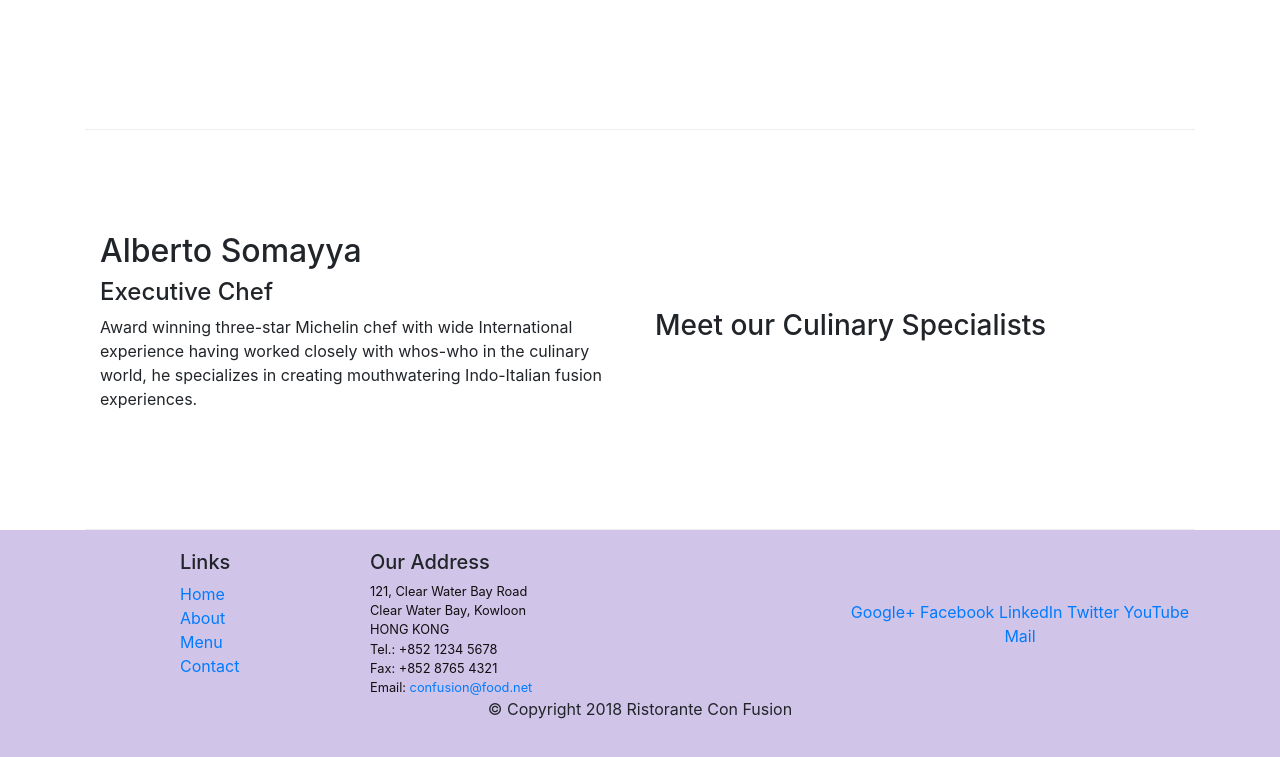
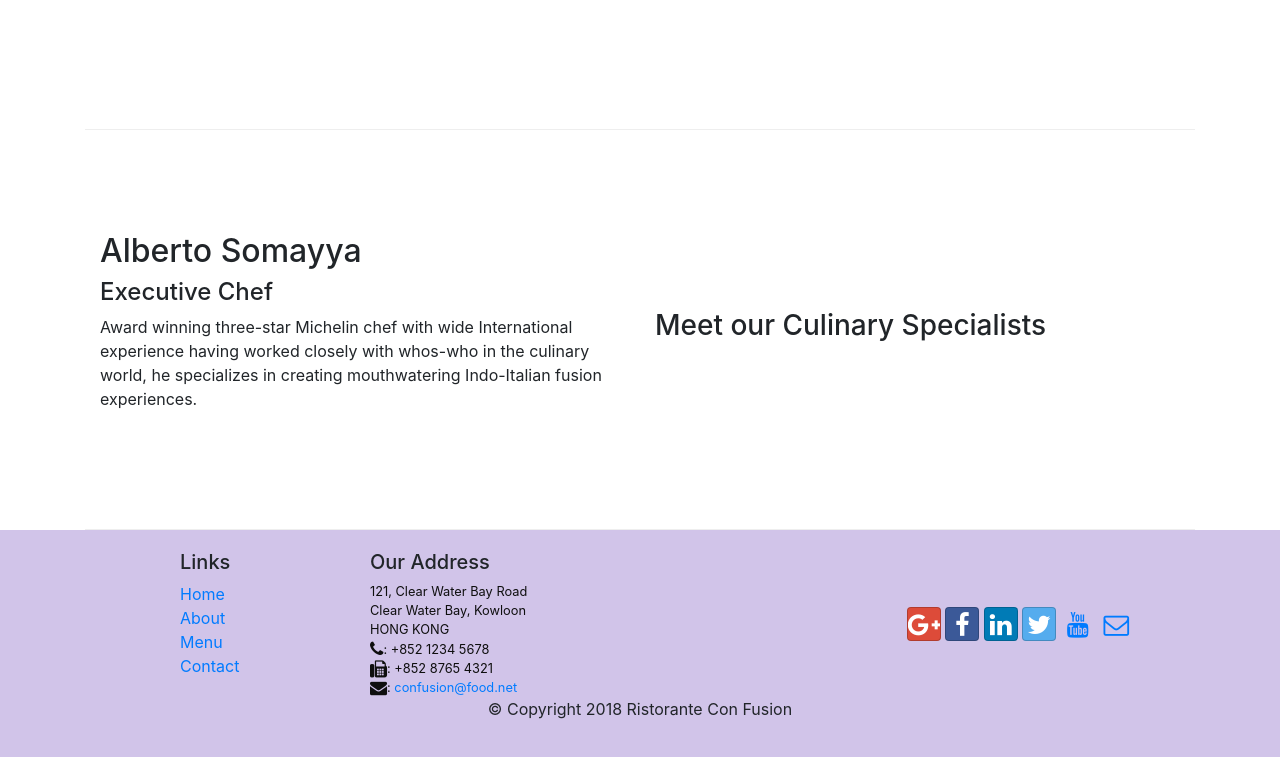
Before and after one commit to holuwateemeeleyin/Relearning-bootstrap-with-coursera, a website: page index.html in a window 1280 px wide. Shown: the part 1004-1761 px from the top of the page. Drawn offline with nearby package versions, Linux system fonts and the light colour scheme.

Commit message:
Icon Fonts

```diff
--- a/index.html
+++ b/index.html
@@ -9,6 +9,8 @@
 
      <!-- Bootstrap CSS -->
      <link rel="stylesheet" href="node_modules/bootstrap/dist/css/bootstrap.min.css">
+     <link rel="stylesheet" href="node_modules/font-awesome/css/font-awesome.min.css">
+     <link rel="stylesheet" href="node_modules/bootstrap-social/bootstrap-social.css">
      <link href="css/styles.css" rel="stylesheet">
 
     <title>Ristorante Con Fusion</title>
@@ -23,10 +25,10 @@
             <a class="navbar-brand mr-auto" href="./index.html">Ristorante Con Fusion</a>
             <div class="collapse navbar-collapse" id="Navbar">
                 <ul class="navbar-nav mr-auto">
-                    <li class="nav-item active"><a class="nav-link" href="#">Home</a></li>
-                    <li class="nav-item"><a class="nav-link" href="./aboutus.html">About</a></li>
-                    <li class="nav-item"><a class="nav-link" href="#">Menu</a></li>
-                    <li class="nav-item"><a class="nav-link" href="#">Contact</a></li>
+                    <li class="nav-item active"><a class="nav-link" href="#"><span class="fa fa-home fa-lg"></span> Home</a></li>
+                    <li class="nav-item"><a class="nav-link" href="./aboutus.html"><span class="fa fa-list fa-lg"></span> About</a></li>
+                    <li class="nav-item"><a class="nav-link" href="#"><span class="fa fa-list fa-lg"></span> Menu</a></li>
+                    <li class="nav-item"><a class="nav-link" href="#"><span class="fa fa-address-card fa-lg"></span> Contact</a></span></li>
                 </ul>
             </div>
         </div>
@@ -97,19 +99,19 @@
 		              121, Clear Water Bay Road<br>
 		              Clear Water Bay, Kowloon<br>
 		              HONG KONG<br>
-		              Tel.: +852 1234 5678<br>
-		              Fax: +852 8765 4321<br>
-		              Email: <a href="mailto:confusion@food.net">confusion@food.net</a>
+		              <i class="fa fa-phone fa-lg"></i>: +852 1234 5678<br>
+		              <i class="fa fa-fax fa-lg"></i>: +852 8765 4321<br>
+		              <i class="fa fa-envelope fa-lg"></i>: <a href="mailto:confusion@food.net">confusion@food.net</a>
 		           </address>
                 </div>
                 <div class="col-12 col-sm-4 align-self-center">
                     <div class="text-center">
-                        <a href="http://google.com/+">Google+</a>
-                        <a href="http://www.facebook.com/profile.php?id=">Facebook</a>
-                        <a href="http://www.linkedin.com/in/">LinkedIn</a>
-                        <a href="http://twitter.com/">Twitter</a>
-                        <a href="http://youtube.com/">YouTube</a>
-                        <a href="mailto:">Mail</a>
+                        <a class="btn btn-social-icon btn-google" href="http://google.com/+"><i class="fa fa-google-plus"></i></a>
+                        <a class="btn btn-social-icon btn-facebook" href="http://www.facebook.com/profile.php?id="><i class="fa fa-facebook"> </i></a>
+                        <a class="btn btn-social-icon btn-linkedin" href="http://www.linkedin.com/in/"><i class="fa fa-linkedin"></i></a>
+                        <a class="btn btn-social-icon btn-twitter" href="http://twitter.com/"><i class="fa fa-twitter"></i></a>
+                        <a class="btn btn-social-icon btn-youtube" href="http://youtube.com/"><i class="fa fa-youtube"></i></a>
+                        <a class="btn btn-social-icon" href="mailto:"><i class="fa fa-envelope-o"></i></a>
                     </div>
                 </div>
            </div>
--- a/package.json
+++ b/package.json
@@ -15,6 +15,8 @@
   },
   "dependencies": {
     "bootstrap": "4.0.0",
+    "bootstrap-social": "5.1.1",
+    "font-awesome": "4.7.0",
     "jquery": "3.3.1",
     "popper.js": "1.12.9"
   }
```
Also changed, not shown: aboutus.html (+15 -13 lines), 1 other file.
